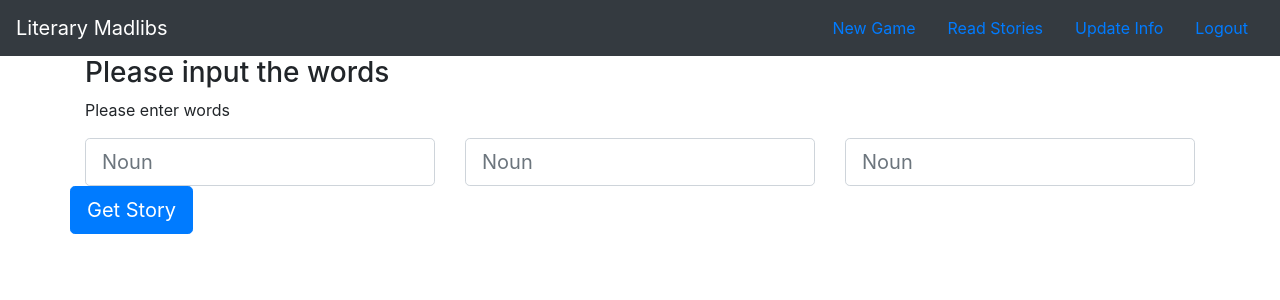
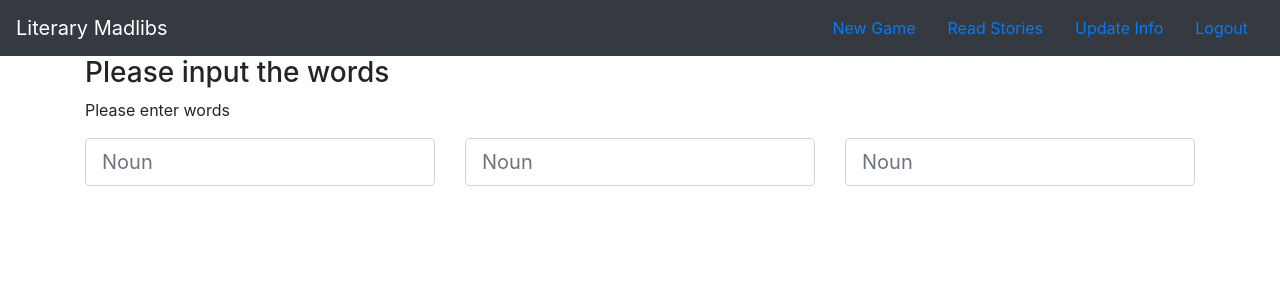
Before and after one commit to khake96/MadLibsProject2FrontEnd, an Angular app: page /game in a window 1280 px wide. Shown: the top 300 px of the page. Built offline with nearby package versions, Linux system fonts and the light colour scheme.

Commit message:
One line comment

```diff
--- a/src/app/components/game/game.component.html
+++ b/src/app/components/game/game.component.html
@@ -23,7 +23,7 @@
     </div>
     <div class="row">
       <div clss="col-12">
-        <button id="getComplietedStory" type="button" class="btn btn-primary btn-lg" (click)='getStory()'>Get Story</button>
+       <!-- <button id="getComplietedStory" type="button" class="btn btn-primary btn-lg" (click)='getStory()'>Get Story</button> -->
       </div>
     </div>
 
```
